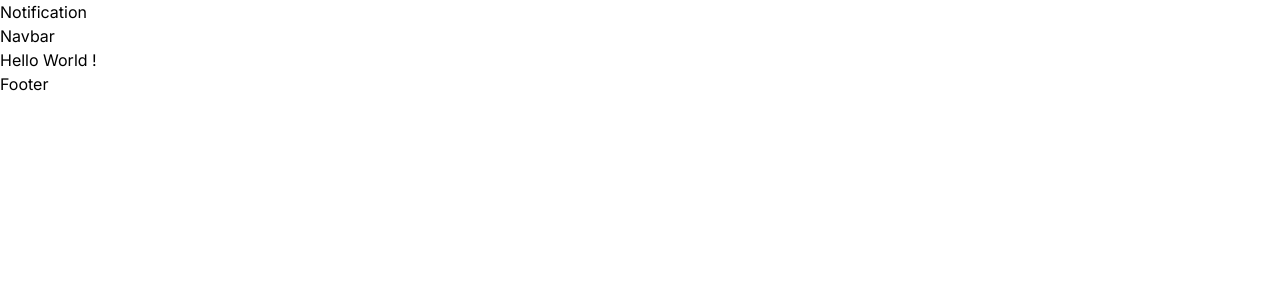
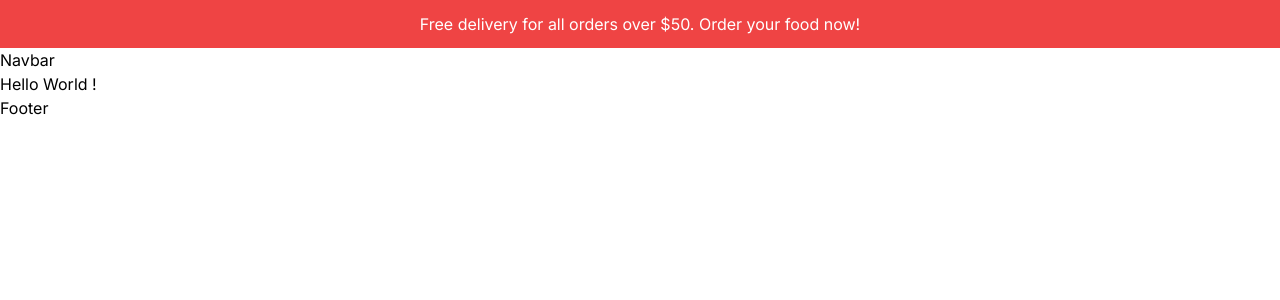
Before and after one commit to walass1980/FoodOrdering-fronend, a Next.js app: page / in a window 1280 px wide. Shown: the top 300 px of the page. Built offline with nearby package versions, Linux system fonts and the light colour scheme.

Commit message:
modification Notification.tsx

```diff
--- a/src/components/Notification.tsx
+++ b/src/components/Notification.tsx
@@ -2,7 +2,7 @@
 
 const Notification = () => {
   return (
-    <div>Notification</div>
+    <div className='h-12 bg-red-500 text-white px-4 flex items-center justify-center text-center text-sm md:text-base cursor-pointer'>Free delivery for all orders over $50. Order your food now!</div>
   )
 }
 
```
